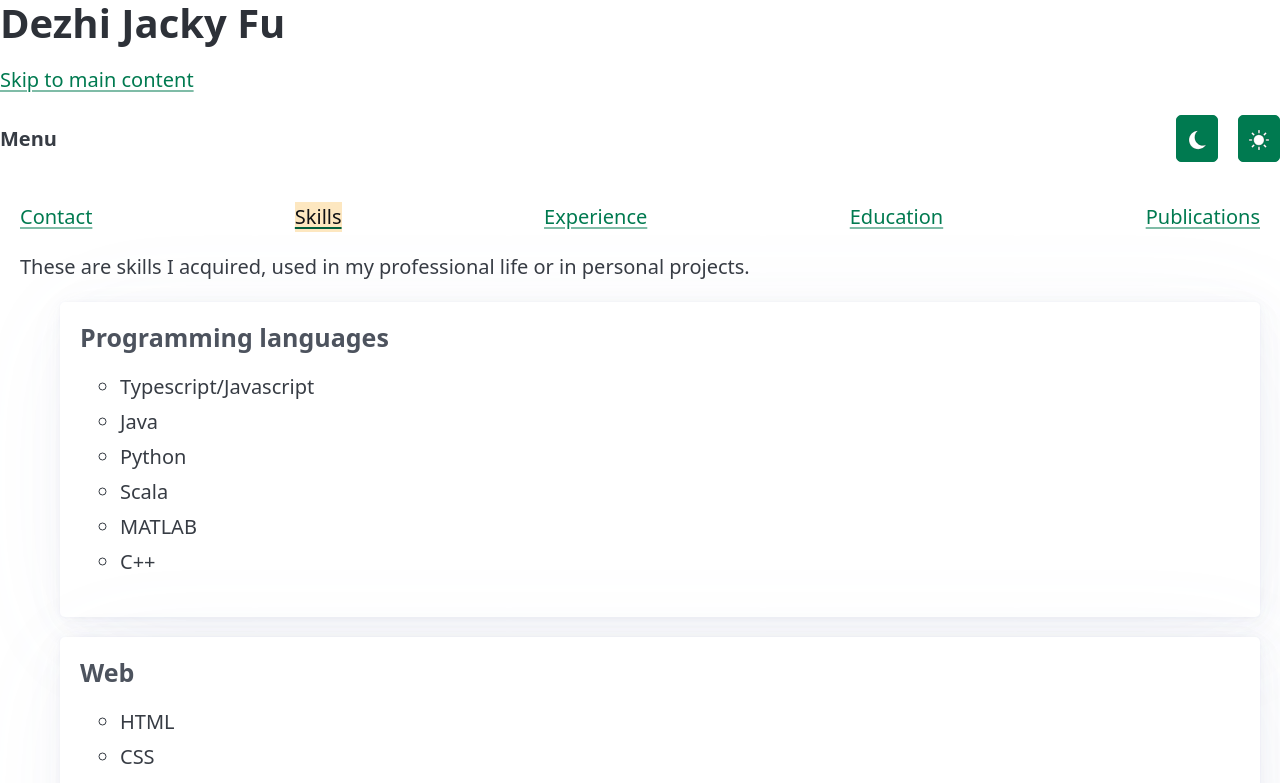
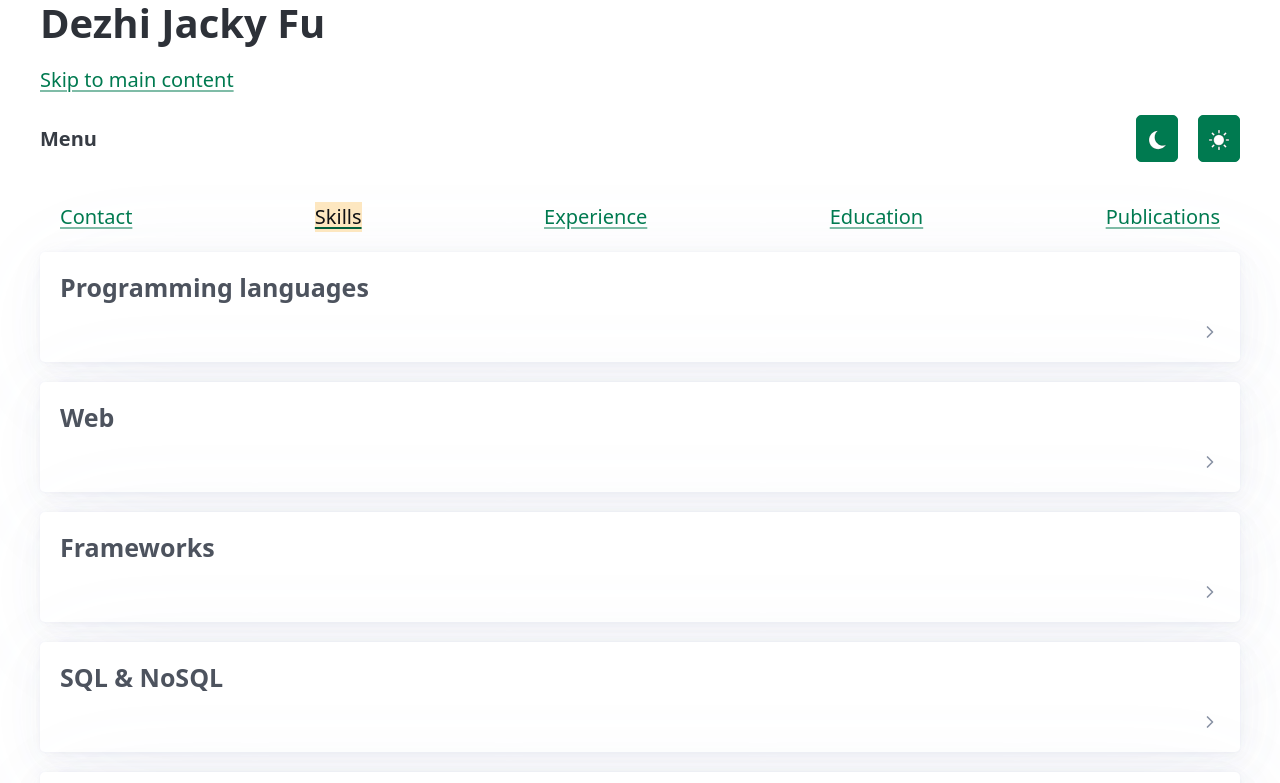
Before and after one commit to jackyscript/dejafu, a Vue app: page /skills in a window 1280 px wide. Shown: the top 783 px of the page. Built offline with nearby package versions, Linux system fonts and the light colour scheme.

Commit message:
fix layout and misc

```diff
--- a/src/App.vue
+++ b/src/App.vue
@@ -10,7 +10,7 @@ import MenuComponent from './components/MenuComponent.vue'
 
     <HeaderComponent msg="Dezhi Jacky Fu" />
     <MenuComponent></MenuComponent>
-    <nav class="nav">
+    <nav class="nav container">
       <RouterLink to="/">Contact</RouterLink>
       <RouterLink to="/skills">Skills</RouterLink>
       <RouterLink to="/experience">Experience</RouterLink>
@@ -21,7 +21,7 @@ import MenuComponent from './components/MenuComponent.vue'
 
   <RouterView />
 
-  <footer>
+  <footer class="container">
     <a href="#top">Go to top</a>
   </footer>
 </template>
--- a/src/components/HeaderComponent.vue
+++ b/src/components/HeaderComponent.vue
@@ -8,8 +8,10 @@ defineProps({
 </script>
 
 <template>
-  <h1>{{ msg }}</h1>
-  <a href="#main">Skip to main content</a>
+  <header class="container">
+    <h1>{{ msg }}</h1>
+    <a href="#main">Skip to main content</a>
+  </header>
 </template>
 
 <style scoped></style>
--- a/src/components/MainComponent.vue
+++ b/src/components/MainComponent.vue
@@ -1,5 +1,5 @@
 <template>
-  <main id="main" class="container-fluid">
+  <main id="main" class="container">
     <slot></slot>
   </main>
 </template>
--- a/src/components/MenuComponent.vue
+++ b/src/components/MenuComponent.vue
@@ -8,7 +8,7 @@ function brighten() {
 </script>
 
 <template>
-  <nav>
+  <nav class="container">
     <ul>
       <li><strong>Menu</strong></li>
     </ul>
--- a/src/components/SkillsComponent.vue
+++ b/src/components/SkillsComponent.vue
@@ -3,10 +3,6 @@ import SkillsItem from './items/SkillsItem.vue'
 </script>
 
 <template>
-  <p tabindex="0">
-    These are skills I acquired, used in my professional life or in personal projects.
-  </p>
-  <ul>
   <SkillsItem>
     <template #type> Programming languages </template>
     <template #skills>
@@ -115,7 +111,6 @@ import SkillsItem from './items/SkillsItem.vue'
       </ul>
     </template>
   </SkillsItem>
-  </ul>
 </template>
 
 <style scoped>
--- a/src/components/items/SkillsItem.vue
+++ b/src/components/items/SkillsItem.vue
@@ -1,19 +1,17 @@
 <template>
   <section>
     <article>
-      <li tabindex="0">
-        <h4><slot name="type"></slot></h4>
+      <details>
+        <summary>
+          <h4><slot name="type"></slot></h4>
+        </summary>
         <slot name="skills"></slot>
-      </li>
+      </details>
     </article>
   </section>
 </template>
 
 <style scoped>
-ul li {
-  list-style: none;
-}
-
 article li:focus {
   outline: var(--pico-outline-width) solid var(--pico-primary-focus);
   outline-offset: calc(var(--pico-spacing, 1rem) * 0.5);
```
Lines whose indentation alone changed are shown as unchanged.
